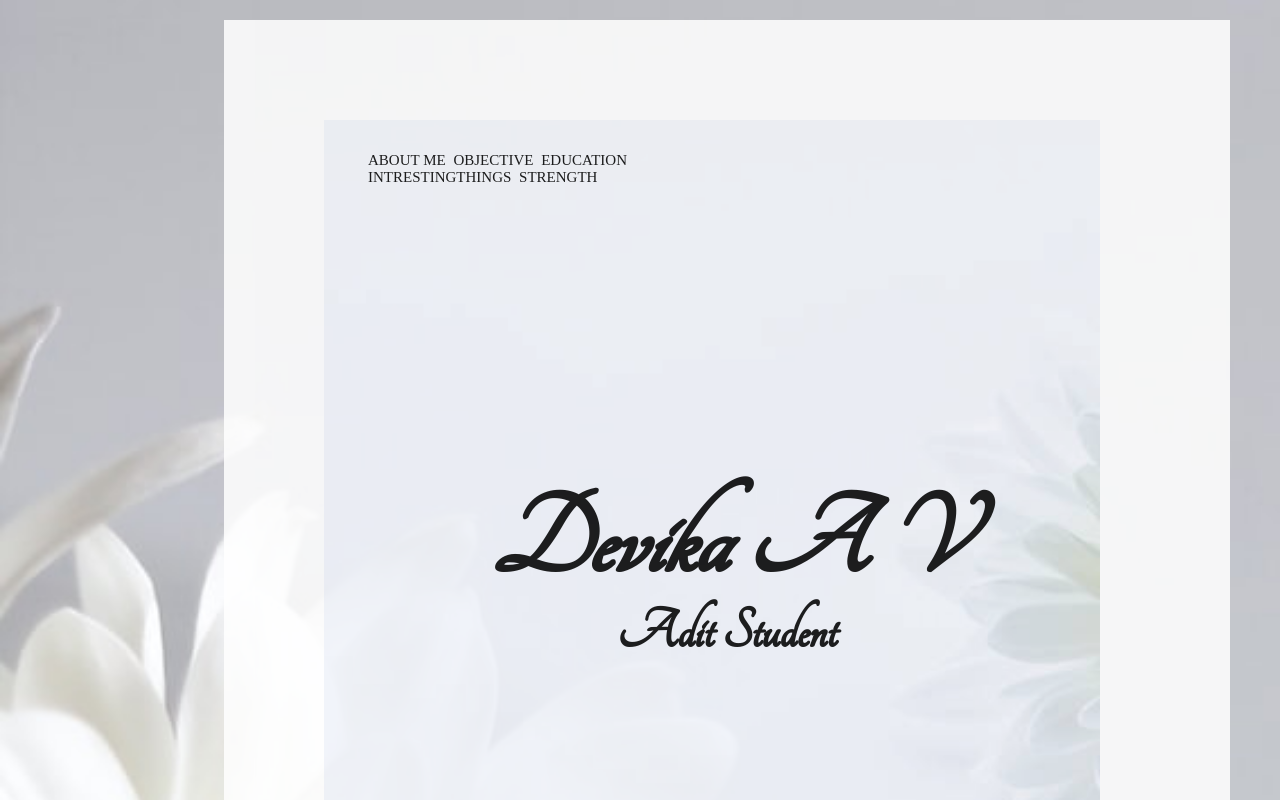
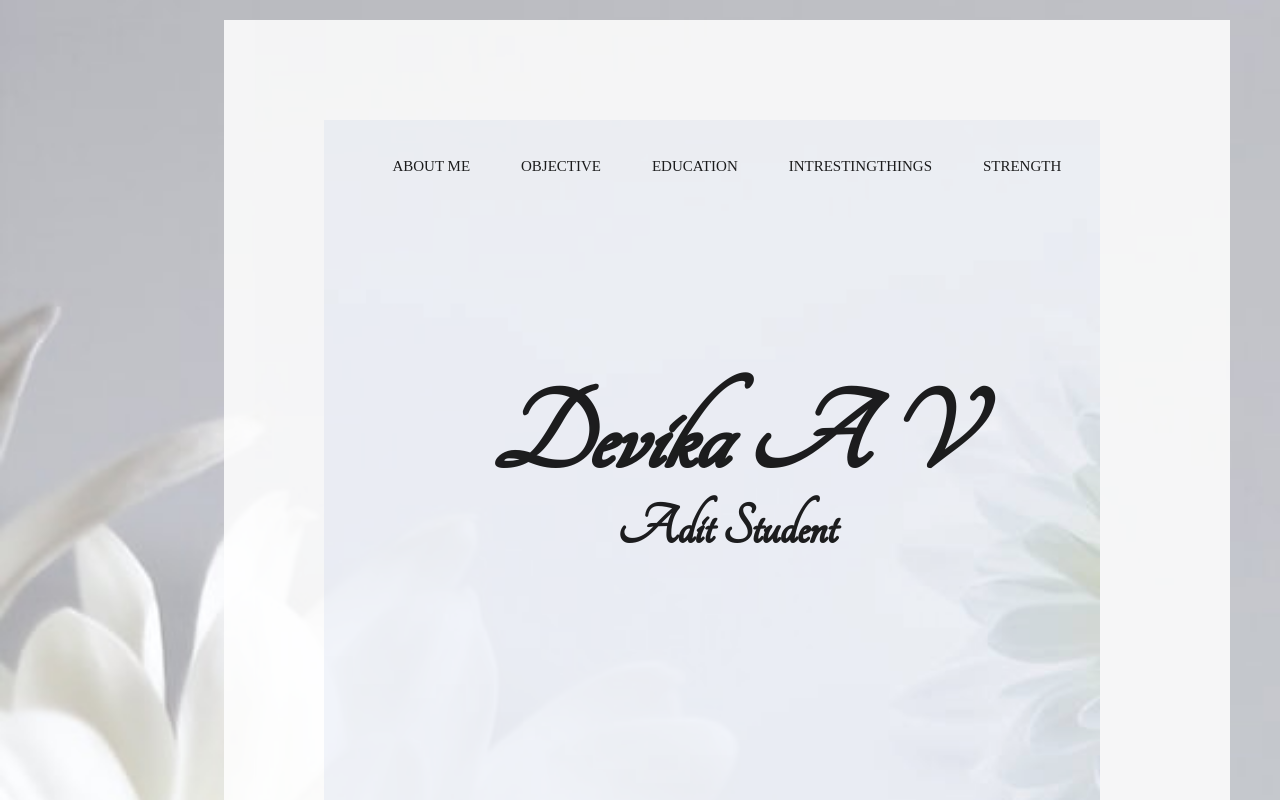
Before and after one commit to DevikaAV/devika.github.io, a plain HTML site: page index.html in a window 1280 px wide. Shown: the top 800 px of the page. Drawn offline with Linux system fonts and the light colour scheme.

Commit message:
Add files via upload

```diff
--- a/css/style.css
+++ b/css/style.css
@@ -3,8 +3,8 @@
 
 header
 {
-	height: 50%;
-	width:50%;
+	height: 35%;
+	width:100%;
 /*    position: fixed;*/
 	font-size: 15px;
 }
@@ -39,22 +39,19 @@ opacity: 85%;
 	}
 
 
-img
-{
-	height: 200px;
-	width: 200px;
-	border-radius:50%;
-}
+
 a {
 	text-decoration:none;
-	padding:2px;
+	padding:5px;
 	/*background-color: skyblue;*/
 	color: black;
 }
 nav
 {
 padding-top: 20px;
-margin:2px;
+margin:3px;
+display: flex;
+justify-content: space-around;
 }
 h2
 {
@@ -106,16 +103,16 @@ h4
 
 	 			.container{
 
-	 				position: relative;
+	 				position:relative;
 	 				top: 20px;
 	 				left:25%;
 
-	 				height: 100%;
+	 			    height:100%;
 	 				width: 90%;
 	 				background-color:white ;
 	 				padding: 100px;
 	 				background-color:white;
-	 				opacity: 100%;
+	 				opacity:100%;
 
 
 
@@ -147,6 +144,7 @@ h4
 	 		{
 	 			width: 90%;
 	 			height:700px;
+
 	 		}
 	 		#secondcontainer
 	 		{
```
